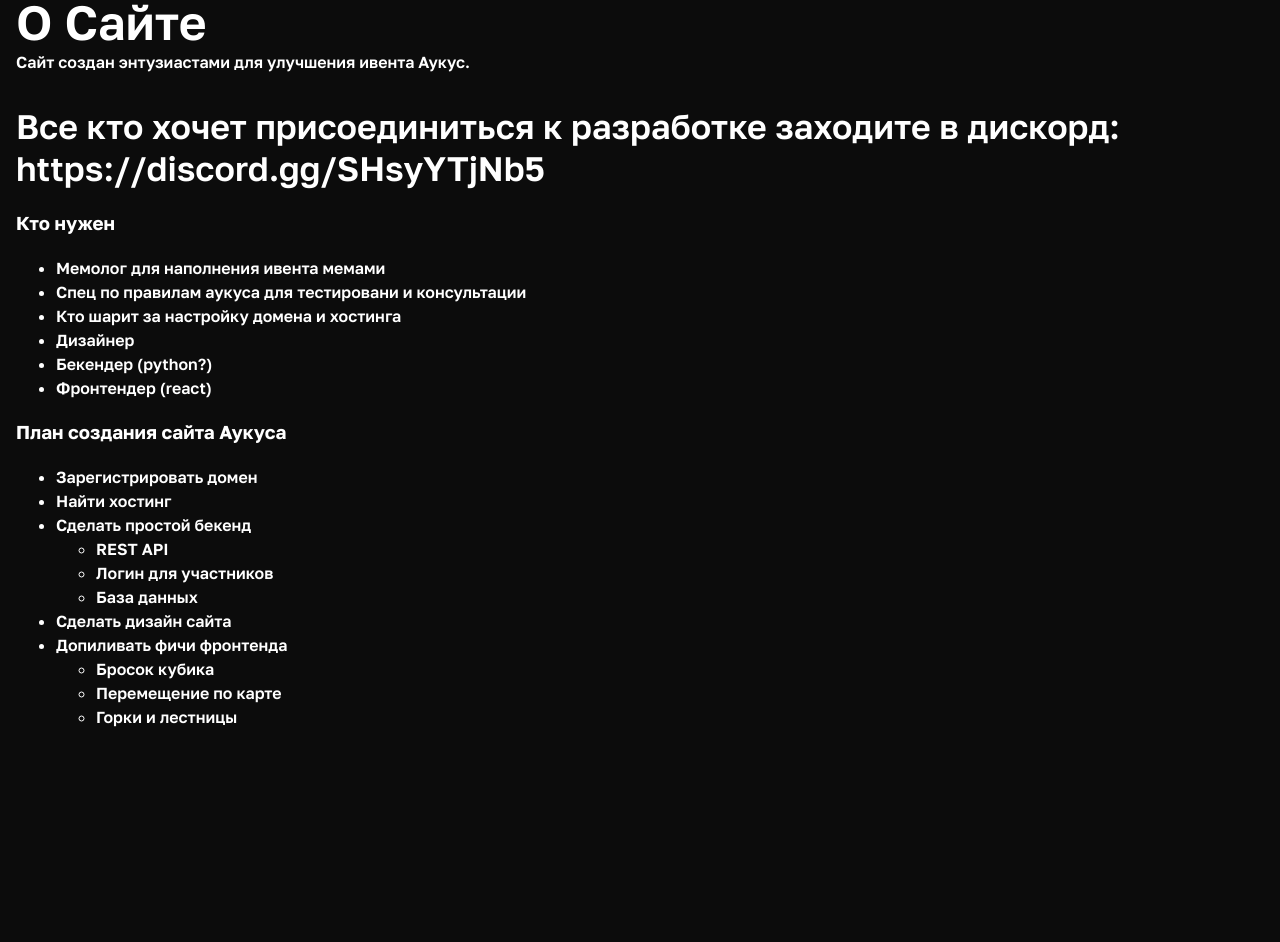
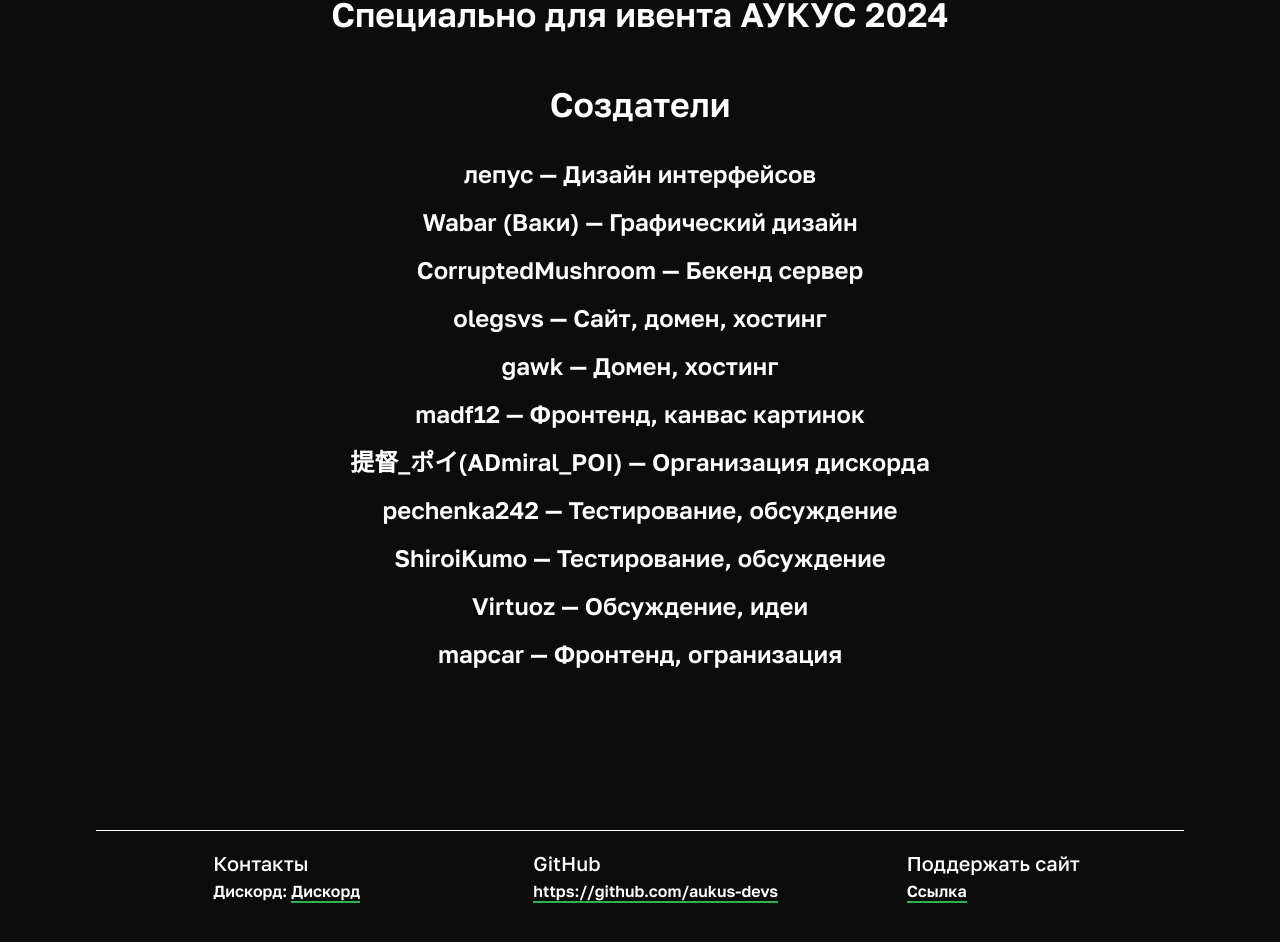
Before and after one commit to i7d3v3l0p3r/aukus-frontend, a React (Create React App) app: page /about in a window 1280 px wide. Shown: the part 182-1124 px from the top of the page. Before the commit the page ends 927 px from the top, so only its background shows below. Built offline with nearby package versions, Linux system fonts and the light colour scheme.

Commit message:
Remake about page

```diff
--- a/src/pages/about/AboutPage.tsx
+++ b/src/pages/about/AboutPage.tsx
@@ -1,47 +1,95 @@
-import { Box, Link, Typography } from "@mui/material";
+import { Box, Divider, Grid, Link, Typography } from '@mui/material'
 
 export default function AboutPage() {
   return (
-    <Box margin={2}>
-      <Typography variant="h3">О Сайте</Typography>
-      <Typography variant="body1">Сайт создан энтузиастами для улучшения ивента Аукус.</Typography>
-      <Typography variant="h4" marginTop={4}>
-        Все кто хочет присоединиться к разработке заходите в дискорд:{" "}
-        <Link href="https://discord.gg/SHsyYTjNb5">https://discord.gg/SHsyYTjNb5</Link>
-      </Typography>
-      <Typography>
-        <h3>Кто нужен</h3>
-        <ul>
-          <li>Мемолог для наполнения ивента мемами</li>
-          <li>Спец по правилам аукуса для тестировани и консультации</li>
-          <li>Кто шарит за настройку домена и хостинга</li>
-          <li>Дизайнер</li>
-          <li>Бекендер (python?)</li>
-          <li>Фронтендер (react)</li>
-        </ul>
-        <h3>План создания сайта Аукуса</h3>
-        <ul>
-          <li>Зарегистрировать домен</li>
-          <li>Найти хостинг</li>
-          <li>
-            Сделать простой бекенд
-            <ul>
-              <li>REST API</li>
-              <li>Логин для участников</li>
-              <li>База данных</li>
-            </ul>
-          </li>
-          <li>Сделать дизайн сайта</li>
-          <li>
-            Допиливать фичи фронтенда
-            <ul>
-              <li>Бросок кубика</li>
-              <li>Перемещение по карте</li>
-              <li>Горки и лестницы</li>
-            </ul>
-          </li>
-        </ul>
-      </Typography>
+    <Box>
+      <Box display="flex" justifyContent="center">
+        <Box textAlign={'center'}>
+          <Typography variant="h4">Специально для ивента АУКУС 2024</Typography>
+          <Box marginTop={6} />
+          <Typography variant="h4">Создатели</Typography>
+          <Box marginTop={4} />
+          <Typography variant="h5">лепус — Дизайн интерфейсов</Typography>
+          <Box marginTop={2} />
+          <Typography variant="h5">
+            Wabar (Ваки) — Графический дизайн
+          </Typography>
+          <Box marginTop={2} />
+          <Typography variant="h5">
+            CorruptedMushroom — Бекенд сервер
+          </Typography>
+          <Box marginTop={2} />
+          <Typography variant="h5">olegsvs — Сайт, домен, хостинг</Typography>
+          <Box marginTop={2} />
+          <Typography variant="h5">gawk — Домен, хостинг</Typography>
+          <Box marginTop={2} />
+          <Typography variant="h5">
+            madf12 — Фронтенд, канвас картинок
+          </Typography>
+          <Box marginTop={2} />
+          <Typography variant="h5">
+            提督_ポイ(ADmiral_POI) — Организация дискорда
+          </Typography>
+          <Box marginTop={2} />
+          <Typography variant="h5">
+            pechenka242 — Тестирование, обсуждение
+          </Typography>
+          <Box marginTop={2} />
+          <Typography variant="h5">
+            ShiroiKumo — Тестирование, обсуждение
+          </Typography>
+          <Box marginTop={2} />
+          <Typography variant="h5">Virtuoz — Обсуждение, идеи</Typography>
+          <Box marginTop={2} />
+          <Typography variant="h5">mapcar — Фронтенд, огранизация</Typography>
+        </Box>
+      </Box>
+
+      <Box display="flex" justifyContent="center" marginTop={20}>
+        <Box width="85%">
+          <Divider
+            variant="fullWidth"
+            sx={{
+              backgroundColor: 'white',
+              opacity: 1.0,
+              textAlign: 'center',
+            }}
+          />
+        </Box>
+      </Box>
+
+      <Box marginTop={2} marginBottom={10}>
+        <Grid container columns={12} sx={{ width: '100%' }}>
+          <Grid item xs={2}></Grid>
+          <Grid item xs={3} textAlign="left">
+            <Typography variant="h6">Контакты</Typography>
+            Дискорд:{' '}
+            <Link
+              href="https://discord.gg/SHsyYTjNb5"
+              rel="noopener nereferrer"
+              target="_blank"
+            >
+              <span className="green">Дискорд</span>
+            </Link>
+          </Grid>
+          <Grid item xs={3.5} textAlign="left">
+            <Typography variant="h6">GitHub</Typography>
+            <Link
+              href="https://github.com/aukus-devs"
+              rel="noopener nereferrer"
+              target="_blank"
+            >
+              <span className="green">https://github.com/aukus-devs</span>
+            </Link>
+          </Grid>
+          <Grid item xs={3} textAlign="left">
+            <Typography variant="h6">Поддержать сайт</Typography>
+            <Link href="#" rel="noopener nereferrer" target="_blank">
+              <span className="green">Ссылка</span>
+            </Link>
+          </Grid>
+        </Grid>
+      </Box>
     </Box>
-  );
+  )
 }
```
